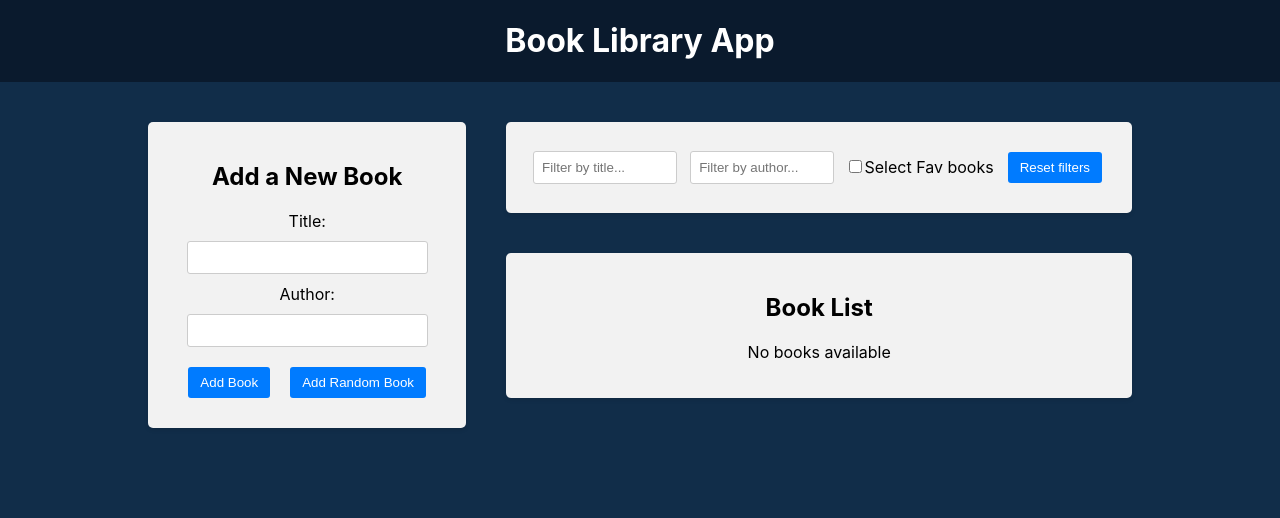
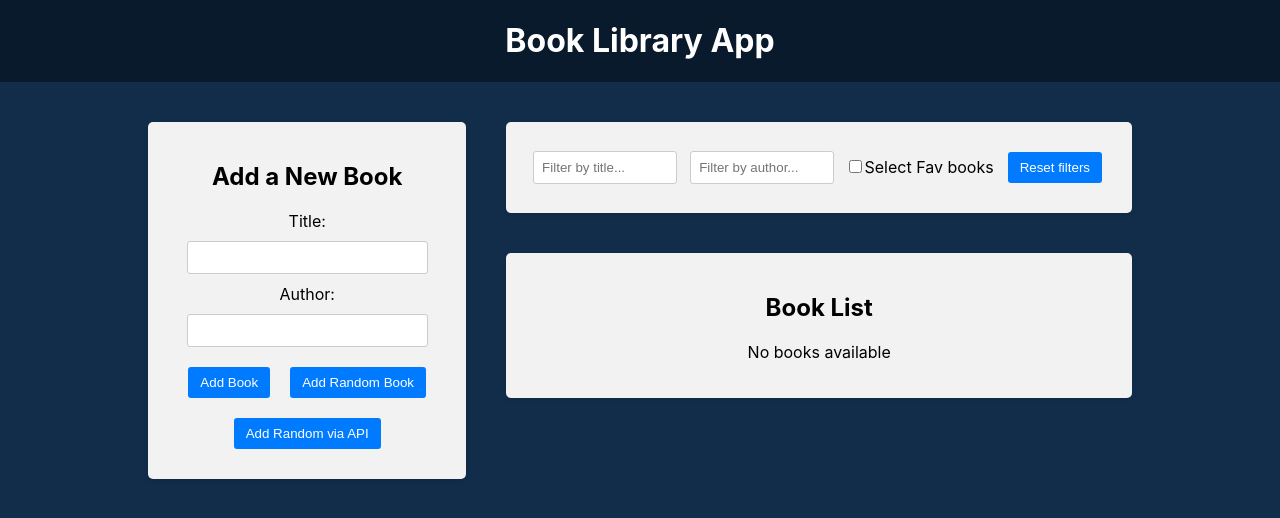
Before and after one commit to ElmirDevland/Book-Library-App, a React (Create React App) app in the folder frontend/: page / in a window 1280 px wide. Shown: the top 518 px of the page. Built offline with nearby package versions, Linux system fonts and the light colour scheme.

Commit message:
Add random book via API

```diff
--- a/frontend/package.json
+++ b/frontend/package.json
@@ -7,6 +7,7 @@
     "@testing-library/jest-dom": "^5.17.0",
     "@testing-library/react": "^13.4.0",
     "@testing-library/user-event": "^13.5.0",
+    "axios": "^1.7.7",
     "react": "^18.3.1",
     "react-dom": "^18.3.1",
     "react-icons": "^5.3.0",
--- a/frontend/src/components/BookForm/BookForm.js
+++ b/frontend/src/components/BookForm/BookForm.js
@@ -1,3 +1,5 @@
+import axios from 'axios';
+
 import { useState } from 'react';
 import { useDispatch } from 'react-redux';
 
@@ -26,6 +28,13 @@
     const randomIndex = Math.floor(Math.random() * booksData.length);
     const randomBook = booksData[randomIndex];
     dispatch(addBook(createBookWithID(randomBook)));
+  };
+
+  const handleAddRandomBookViaAPI = async () => {
+    const res = await axios.get('http://localhost:4000/random-book');
+    if (res?.data?.author && res?.data?.title) {
+      dispatch(addBook(createBookWithID(res.data)));
+    }
   };
 
   return (
@@ -58,6 +67,9 @@
         <button type="button" onClick={handleAddRandomBook}>
           Add Random Book
         </button>
+        <button type="button" onClick={handleAddRandomBookViaAPI}>
+          Add Random via API
+        </button>
       </form>
     </div>
   );
```
Also changed, not shown: 1 other file (tests, documents, lock files or other folders).
